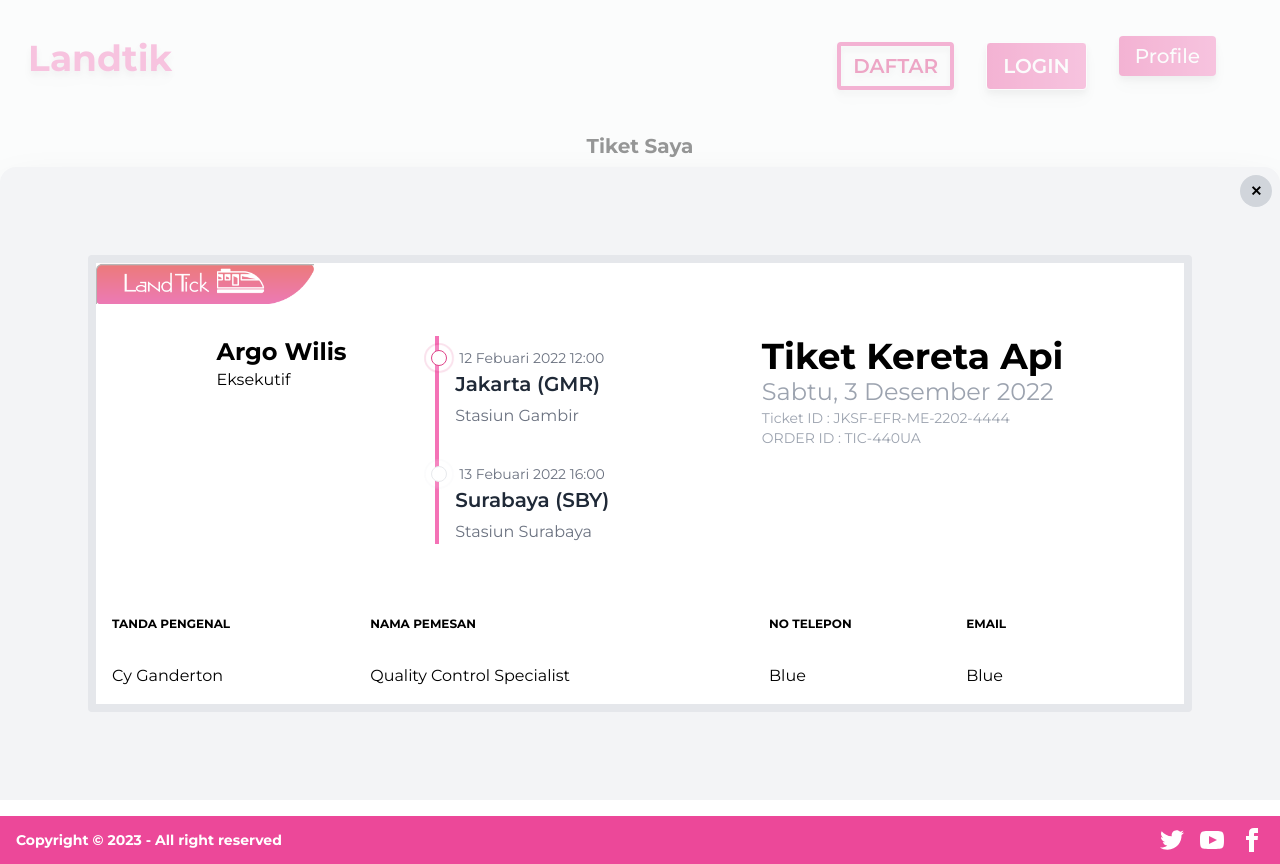
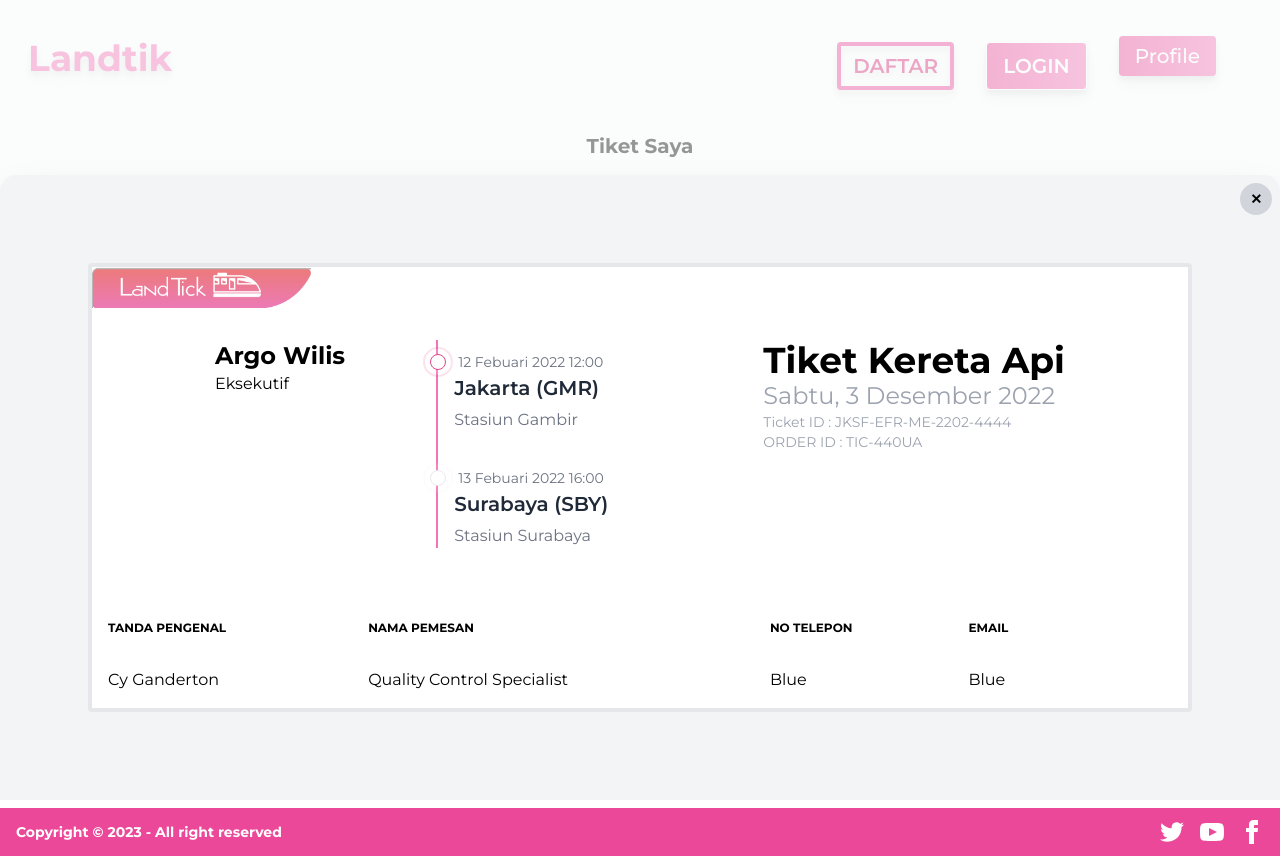
Before and after one commit to baharsah/ftreact, a React (Vite) app: page /detail/1 in a window 1280 px wide. Both pictures are taken after a click on the label "DETAIL". Built offline with nearby package versions, Linux system fonts and the light colour scheme.

Commit message:
refactor

```diff
--- a/src/components/DetailTicket.jsx
+++ b/src/components/DetailTicket.jsx
@@ -6,7 +6,7 @@ function DetailTicket() {
     <>
     <h1 className='m-4 text-center font-bold text-xl'>Tiket Saya</h1>
     <div className='flex max-md:flex-col'>
-    <div className="m-16 border rounded rounded-8 border-8">
+    <div className="m-16 border rounded rounded-8 border-4">
     <img  src={VT} width={"20%"} height={"20%"}/>
     <div className="flex m-8 justify-evenly max-md:flex-col flex-wrap w-full">
       <div className='px-16'>
@@ -15,7 +15,7 @@ function DetailTicket() {
         <p className="text-yellow-600 bg-yellow-200 p-2 text-center rounded-8 m-2">Pending</p>
       </div>
       <div>
-      <ol className="border-l border-l-4 border-pink-400">
+      <ol className="border-l border-l-2 border-pink-400">
   <li>
     <div className="flex flex-start items-center pt-3">
       <div className="animate-ping border-pink-600 border border-3 bg-white w-4 h-4 rounded-full -ml-2 mr-3"></div>
@@ -98,7 +98,7 @@ function DetailTicket() {
     <label htmlFor="my-modal" className="btn border-0 bg-gray-300 btn-sm btn-circle absolute right-2 top-2">✕</label>
 
 
-    <div className="m-16 bg-white border rounded rounded-8 border-8">
+    <div className="m-16 bg-white border rounded rounded-8 border-4">
     <img  src={VT} width={"20%"} height={"20%"}/>
     <div className="flex m-8 justify-evenly max-md:flex-col flex-wrap w-full">
       <div className='px-16'>
@@ -107,7 +107,7 @@ function DetailTicket() {
         {/* <p className="text-yellow-600 bg-yellow-200 p-2 text-center rounded-8 m-2">Pending</p> */}
       </div>
       <div>
-      <ol className="border-l border-l-4 border-pink-400">
+      <ol className="border-l border-l-2 border-pink-400">
   <li>
     <div className="flex flex-start items-center pt-3">
       <div className="animate-ping border-pink-600 border border-3 bg-white w-4 h-4 rounded-full -ml-2 mr-3"></div>
```
